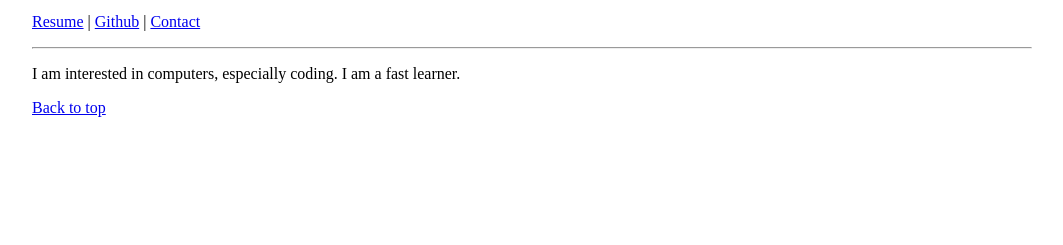
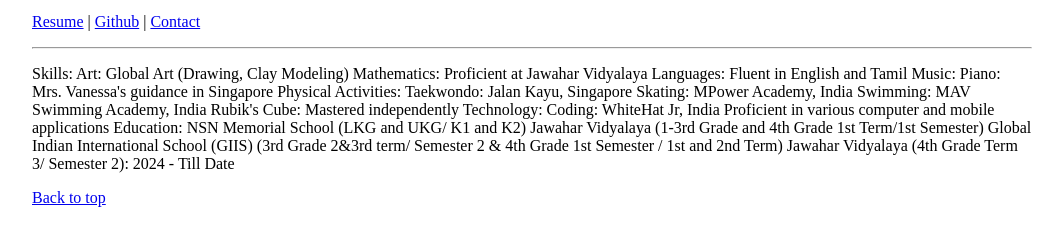
Before and after one commit to pranavhh/pranavhh.github.io, a plain HTML site: page index.html in a window 1280 px wide. Shown: the part 165-410 px from the top of the page, without its empty margins (18-1081 px from the left). Drawn offline with Linux system fonts and the light colour scheme.

Commit message:
Adding  details about meindex.html
addling details about me

```diff
--- a/index.html
+++ b/index.html
@@ -13,7 +13,25 @@ Chennai - 600083</p>
 <p><a href="https://docs.google.com/document/d/1Eav3yrfRxca9PCfr_lqZWP659JZQnRdu/edit?usp=sharing&ouid=100509702713916223633&rtpof=true&sd=true">Resume</a> | <a href="https://github.com/pranavhh">Github</a> | <a href="mailto:pranav151214@icloud.com" onmouseover="this.href=this.href.replace(/x/g,'');">Contact</a></p>
 <hr>
 
-<p>I am interested in computers, especially coding. I am a fast learner.
+<p>Skills:
+Art: Global Art (Drawing, Clay Modeling)
+Mathematics: Proficient at Jawahar Vidyalaya
+Languages: Fluent in English and Tamil
+Music:
+Piano: Mrs. Vanessa's guidance in Singapore
+Physical Activities:
+Taekwondo: Jalan Kayu, Singapore
+Skating: MPower Academy, India
+Swimming: MAV Swimming Academy, India
+Rubik's Cube: Mastered independently
+Technology:
+Coding: WhiteHat Jr, India
+Proficient in various computer and mobile applications
+Education:
+NSN Memorial School (LKG and UKG/ K1 and K2)
+Jawahar Vidyalaya (1-3rd Grade and 4th Grade 1st Term/1st Semester)
+Global Indian International School (GIIS) (3rd Grade 2&3rd term/ Semester 2 & 4th Grade 1st Semester / 1st and 2nd Term)
+Jawahar Vidyalaya (4th Grade Term 3/ Semester 2): 2024 - Till Date
 </p>
 
 <a href="#top">Back to top</a>
```
